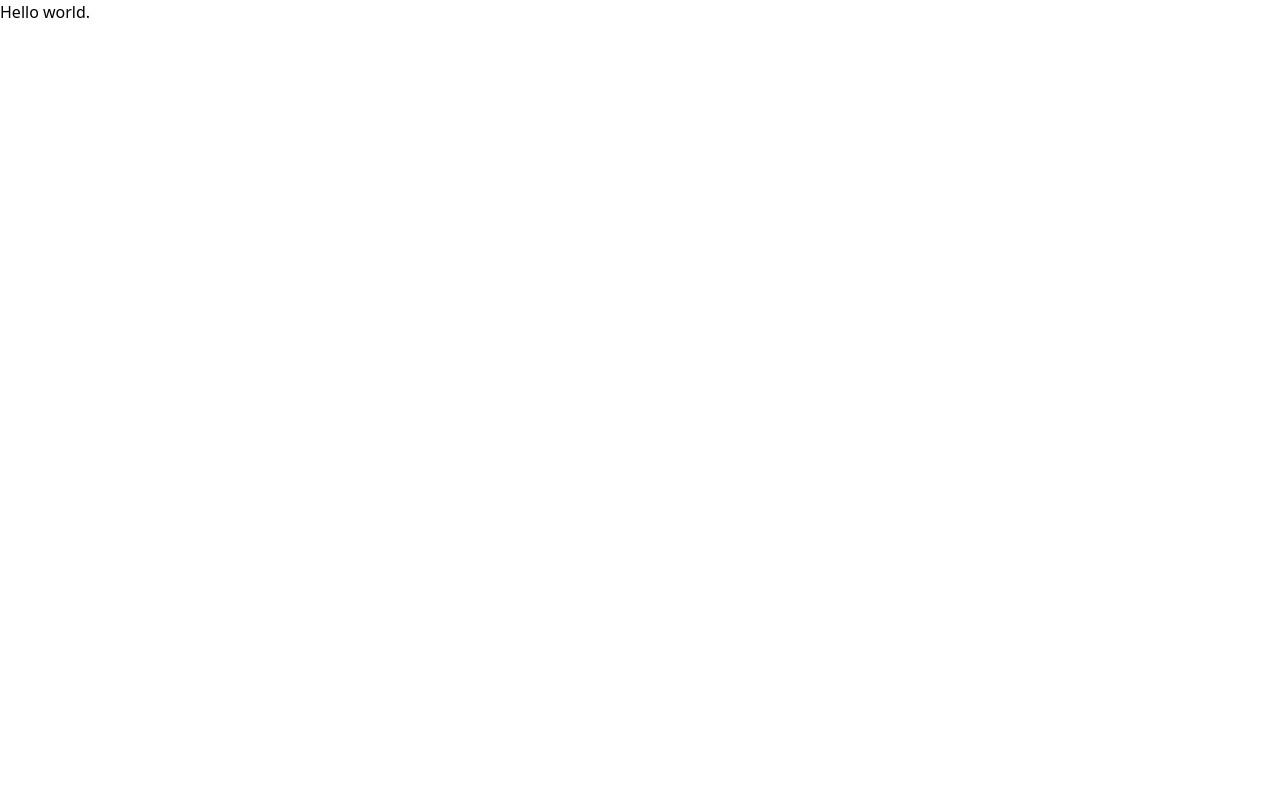
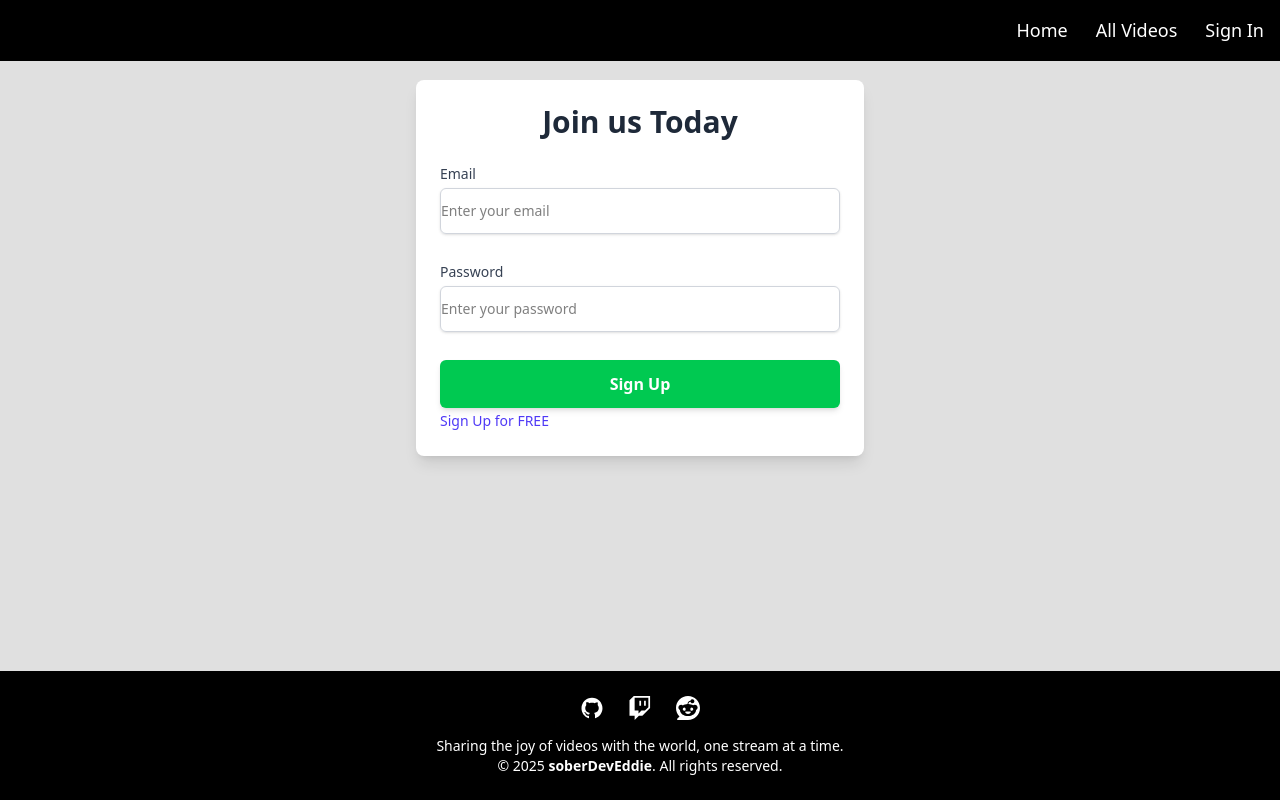
Before and after one commit to EddieO23/myVideoHub, a React (Vite) app in the folder frontend/: page /sign-in in a window 1280 px wide. Built offline with nearby package versions, Linux system fonts and the light colour scheme.

Commit message:
Working on frontend
Added react router dom
Added react icons
Added sign in and sign up pages
added icons from react-icons using raycast

```diff
--- a/frontend/package.json
+++ b/frontend/package.json
@@ -13,6 +13,8 @@
     "@tailwindcss/vite": "^4.1.5",
     "react": "^19.1.0",
     "react-dom": "^19.1.0",
+    "react-icons": "^5.5.0",
+    "react-router-dom": "^7.6.0",
     "tailwindcss": "^4.1.5"
   },
   "devDependencies": {
--- a/frontend/src/App.jsx
+++ b/frontend/src/App.jsx
@@ -1,10 +1,13 @@
 import React from 'react'
+import { RouterProvider } from 'react-router-dom'
+import { router } from './router'
+
 
 const App = () => {
   return (
-    <h1>
-      Hello world.
-    </h1>
+    <>
+    <RouterProvider router={router} />
+    </>
   )
 }
 
--- /dev/null
+++ b/frontend/src/components/Layout.jsx
@@ -0,0 +1,56 @@
+import React from 'react';
+import { AiFillGithub } from 'react-icons/ai';
+import { BsTwitch } from "react-icons/bs";
+import { SiReddit } from "react-icons/si";
+import { Link } from 'react-router-dom';
+
+const Layout = ({ children }) => {
+  return (
+    <div className='min-h-screen bg-bg-two flex flex-col'>
+      <nav className='flex items-center bg-bg-five p-4 justify-end md:text-lg border-black border-b-[1px] fixed top-0 z-50 w-full text-white'>
+        <div className='flex items-center gap-3 md:gap-5 lg:gap-7 capitalize'>
+          <Link to={'/'}>Home</Link>
+          <Link to={'/all-videos'}>All Videos</Link>
+          <Link to={'/sign-in'}>Sign In</Link>
+        </div>
+      </nav>
+      <header></header>
+      <main className='flex-1 flex flex-col items-center wfull mt-16'>
+        {children}
+      </main>
+      <footer className='bg-black text-center  py-6 border-t-[1px] border-t-black z-50 '>
+        <div className='flex justify-center gap-6 mb-4 text-white'>
+          <a href='https://github.com/EddieO23?tab=repositories'
+          target='_blank'
+          rel='noopener noreferrer'
+          aria-label='GitHub'
+          >
+            <AiFillGithub size={24} />
+          </a>
+          <a href='https://www.twitch.tv/reznovops143'
+          target='_blank'
+          rel='noopener noreferrer'
+          aria-label='twitch'
+          >
+            <BsTwitch size={24} />
+          </a>
+          <a href='https://www.reddit.com/user/ReznovOps143/?utm_source=share&utm_medium=web3x&utm_name=web3xcss&utm_term=1&utm_content=share_button'
+          target='_blank'
+          rel='noopener noreferrer'
+          aria-label='reddit'
+          >
+            <SiReddit size={24} />
+          </a>
+        </div>
+        <p className='text-white text-sm'>
+         Sharing the joy of videos with the world, one stream at a time.
+        </p>
+        <p className='text-white text-sm'>
+          &copy; {new Date().getFullYear()} <strong>soberDevEddie</strong>. All rights reserved.
+        </p>
+      </footer>
+    </div>
+  );
+};
+
+export default Layout;
--- a/frontend/src/index.css
+++ b/frontend/src/index.css
@@ -1 +1,29 @@
 @import "tailwindcss";
+
+
+
+@theme {
+  /* Text Colors */
+  --color-text-one: #1c1c1c;  /* Dark Gray-Black for primary text */
+  --color-text-two: #4d4d4d;  /* Medium Gray for secondary text */
+
+  /* Background Colors */
+  --color-bg-one: #f0f0f0;    /* Light Gray for main backgrounds */
+  --color-bg-two: #e0e0e0;    /* Slightly darker gray for secondary backgrounds */
+  --color-bg-three: #b3b3b3;  /* Medium Gray for accents or cards */
+  --color-bg-four: #333333;   /* Dark Gray for headers or footers */
+  --color-bg-five: #000000;   /* Pure Black for high-contrast elements */
+
+  /* Animation */
+  --animation-scale-pulse: scalePulse 2s infinite ease-in-out;
+}
+
+/* Define keyframes outside the @theme block */
+@keyframes scalePulse {
+  0%, 100% {
+    transform: scale(1);
+  }
+  50% {
+    transform: scale(1.2);
+  }
+}
--- /dev/null
+++ b/frontend/src/pages/auth/SignIn.jsx
@@ -0,0 +1,60 @@
+import React from 'react';
+import Layout from '../../components/Layout';
+import { Link, Links } from 'react-router-dom';
+
+const SignIn = () => {
+  return (
+    <Layout>
+      <div className='flex items-center justify-center p-4 w-full'>
+        <div className='w-full max-w-md bg-white rounded-lg shadow-lg p-6'>
+          <h1 className='text-3xl font-bold text-center text-gray-800 mb-6'>
+            Join us Today
+          </h1>
+          <form className='space-y-7' action=''>
+            <div>
+              <label
+                htmlFor='email'
+                className='block text-sm font-medium text-gray-700'
+              >
+                Email
+              </label>
+              <input
+                type='email'
+                id='email'
+                name='email'
+                required
+                className='w-full mt-1 block py-3 border border-gray-300 rounded-md shadow-sm focus:ring-green-500 focus:border-green-500 sm:text-sm'
+                placeholder='Enter your email'
+              />
+            </div>
+            <div>
+              <label
+                htmlFor='password'
+                className='block text-sm font-medium text-gray-700'
+              >
+                Password
+              </label>
+              <input
+                type='password'
+                id='password'
+                name='password'
+                required
+                className='w-full mt-1 block py-3 border border-gray-300 rounded-md shadow-sm focus:ring-green-500 focus:border-green-500 sm:text-sm'
+                placeholder='Enter your password'
+              />
+            </div>
+            <button
+              type='submit'
+              className={`w-full py-3 px-4 bg-green-500 text-white font-bold rounded-md shadow-md transition duration-300 disabled:bg-green-300 disabled:cursor-not-allowed flex items-center justify-center`}
+            >
+              Sign Up
+            </button>
+          </form>
+          <Link to={'/sign-up'} className='text-sm font-medium text-indigo-600 hover:text-indigo-500 transition-all duration-300'>Sign Up for FREE</Link>
+        </div>
+      </div>
+    </Layout>
+  );
+};
+
+export default SignIn;
--- /dev/null
+++ b/frontend/src/pages/auth/SignUp.jsx
@@ -0,0 +1,58 @@
+import React from 'react';
+import Layout from '../../components/Layout';
+
+const SignUp = () => {
+  return (
+    <Layout>
+      <div className='flex items-center justify-center p-4 w-full'>
+        <div className='w-full max-w-md bg-white rounded-lg shadow-lg p-6'>
+          <h1 className='text-3xl font-bold text-center text-gray-800 mb-6'>
+            Join us Today
+          </h1>
+          <form className='space-y-7' action=''>
+            <div>
+              <label
+                htmlFor='email'
+                className='block text-sm font-medium text-gray-700'
+              >
+                Email
+              </label>
+              <input
+                type='email'
+                id='email'
+                name='email'
+                required
+                className='w-full mt-1 block py-3 border border-gray-300 rounded-md shadow-sm focus:ring-green-500 focus:border-green-500 sm:text-sm'
+                placeholder='Enter your email'
+              />
+            </div>
+            <div>
+              <label
+                htmlFor='password'
+                className='block text-sm font-medium text-gray-700'
+              >
+                Password
+              </label>
+              <input
+                type='password'
+                id='password'
+                name='password'
+                required
+                className='w-full mt-1 block py-3 border border-gray-300 rounded-md shadow-sm focus:ring-green-500 focus:border-green-500 sm:text-sm'
+                placeholder='Enter your password'
+              />
+            </div>
+            <button
+              type='submit'
+              className={`w-full py-3 px-4 bg-green-500 text-white font-bold rounded-md shadow-md transition duration-300 disabled:bg-green-300 disabled:cursor-not-allowed flex items-center justify-center`}
+            >
+              Sign Up
+            </button>
+          </form>
+        </div>
+      </div>
+    </Layout>
+  );
+};
+
+export default SignUp;
--- /dev/null
+++ b/frontend/src/router.jsx
@@ -0,0 +1,9 @@
+import {createBrowserRouter} from 'react-router-dom';
+
+import SignUp from './pages/auth/SignUp.jsx'
+import SignIn from './pages/auth/SignIn.jsx';
+
+export const router = createBrowserRouter([
+  {path: '/sign-up', element: <SignUp/>},
+  {path: '/sign-in', element: <SignIn/>},
+])
```
Also changed, not shown: 1 other file (tests, documents, lock files or other folders).
